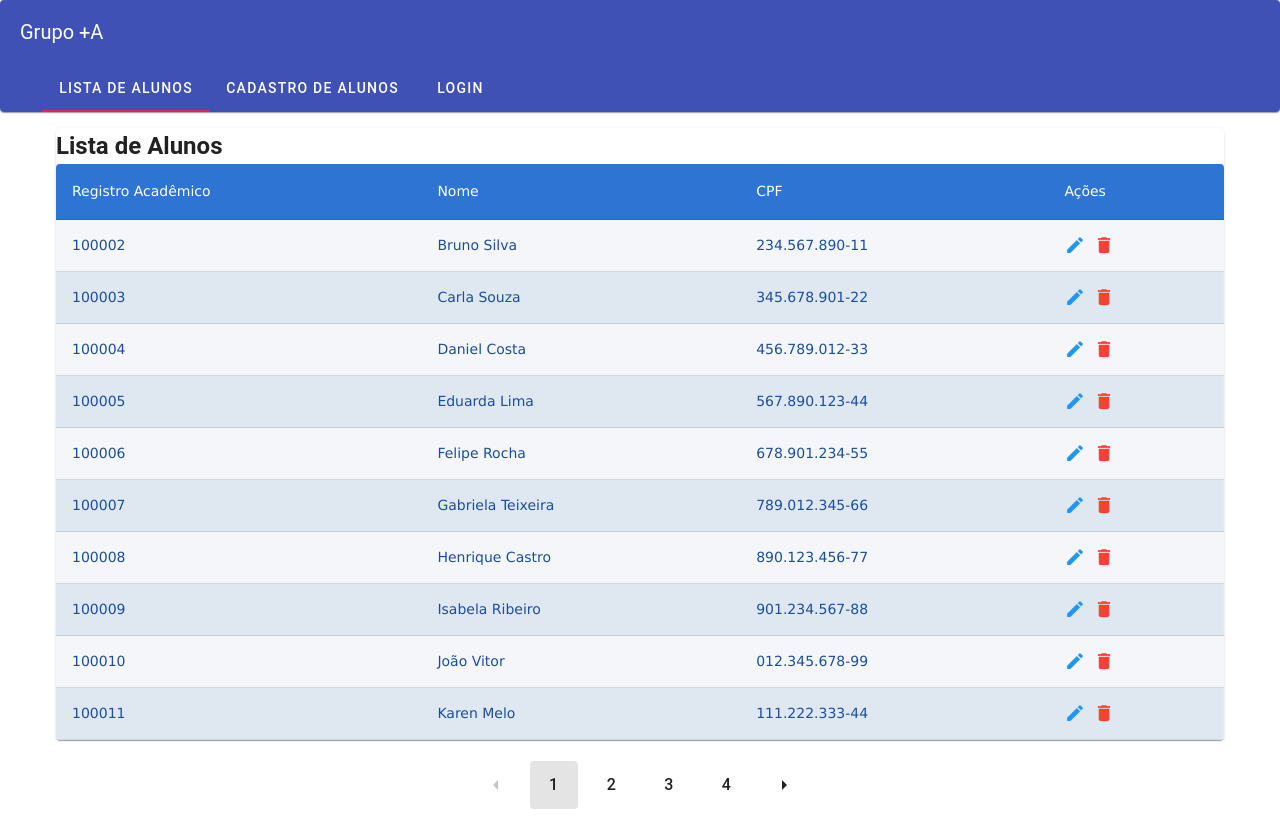
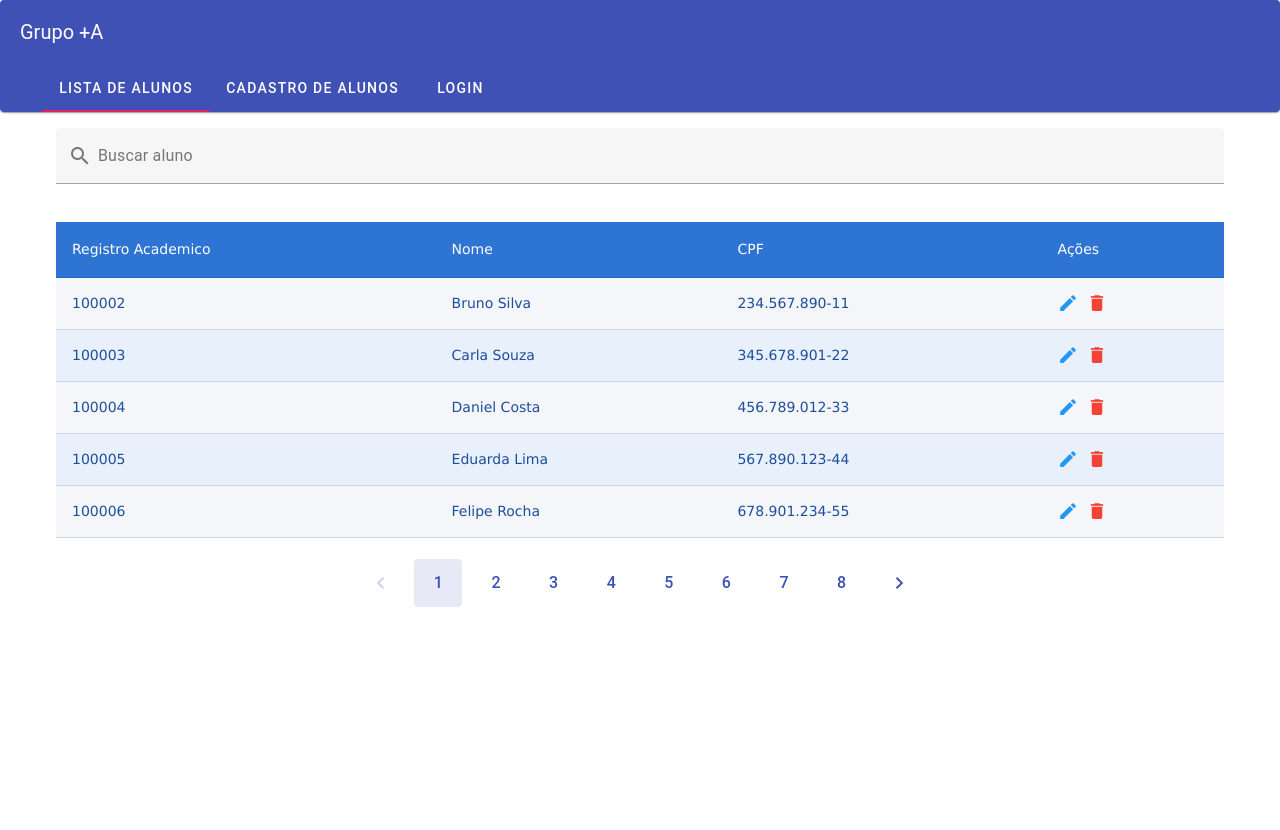
Before and after one commit to paolaarruee/challenge-full-stack-web, a Vue app: page /students in a window 1280 px wide. After the commit the page ends 800 px from the top, so only its background shows below. Built offline with nearby package versions, Linux system fonts and the light colour scheme.

Commit message:
feat:componente de pesquisa de alunos

```diff
--- a/src/views/StudentList.vue
+++ b/src/views/StudentList.vue
@@ -1,24 +1,21 @@
 <template>
     <v-container>
-        <v-card>
+        <v-text-field v-model="search" label="Buscar aluno" prepend-inner-icon="mdi-magnify" clearable class="mb-4" />
 
-            <h2>Lista de Alunos</h2>
-
-
-            <v-table striped="even">
+        <v-table>
             <thead>
                 <tr>
-                        <th class="text-left">Registro Acadêmico</th>
-                        <th class="text-left">Nome</th>
-                        <th class="text-left">CPF</th>
-                        <th class="text-left">Ações</th>
+                    <th>Registro Academico</th>
+                    <th>Nome</th>
+                    <th>CPF</th>
+                    <th>Ações</th>
                 </tr>
             </thead>
             <tbody>
-                    <tr v-for="item in paginatedStudents" :key="item.ra">
-                        <td>{{ item.ra }}</td>
-                        <td>{{ item.name }}</td>
-                        <td>{{ item.cpf }}</td>
+                <tr v-for="student in paginatedStudents" :key="student.ra">
+                    <td>{{ student.ra }}</td>
+                    <td>{{ student.name }}</td>
+                    <td>{{ student.cpf }}</td>
                     <td>
                         <v-icon small class="mr-2" color="blue" title="Editar">mdi-pencil</v-icon>
                         <v-icon small color="red" title="Excluir">mdi-delete</v-icon>
@@ -26,12 +23,9 @@
                 </tr>
             </tbody>
         </v-table>
-        </v-card>
 
-        <div class="text-center mt-4">
-            <v-pagination v-model="page" :length="Math.ceil(students.length / itemsPerPage)" :total-visible="5"
-                next-icon="mdi-menu-right" prev-icon="mdi-menu-left" />
-        </div>
+        <v-pagination v-model="currentPage" :length="Math.ceil(filteredStudents.length / itemsPerPage)" class="mt-4"
+            color="indigo" />
     </v-container>
 </template>
 
@@ -83,12 +77,23 @@ const students = ref<Student[]>([
     { id: 39, ra: '100040', name: 'Natália Pires', cpf: '010.121.232-33', email: 'natalia.pires@example.com' },
 ])
 
-const page = ref(1)
-const itemsPerPage = 10
+const search = ref('')
+const currentPage = ref(1)
+const itemsPerPage = 5
+
+const filteredStudents = computed(() => {
+    const query = search.value.toLowerCase()
+    return students.value.filter((student) =>
+        Object.values(student).some((val) =>
+            String(val).toLowerCase().includes(query)
+        )
+    )
+})
 
 const paginatedStudents = computed(() => {
-    const start = (page.value - 1) * itemsPerPage
-    return students.value.slice(start, start + itemsPerPage)
+    const start = (currentPage.value - 1) * itemsPerPage
+    const end = start + itemsPerPage
+    return filteredStudents.value.slice(start, end)
 })
 </script>
 
--- /dev/null
+++ b/src/views/StudentSearch.vue
@@ -0,0 +1,23 @@
+<template>
+  <v-text-field
+    v-model="searchTerm"
+    label="Buscar aluno por nome ou RA"
+    variant="outlined"
+    prepend-inner-icon="mdi-magnify"
+    clearable
+    @input="$emit('update:search', searchTerm)"
+  />
+</template>
+
+<script setup lang="ts">
+import { ref, watch } from 'vue'
+
+const searchTerm = ref('')
+</script>
+
+<style scoped>
+.v-text-field {
+  max-width: 400px;
+  margin-bottom: 1rem;
+}
+</style>
```
Lines whose indentation alone changed are shown as unchanged.
